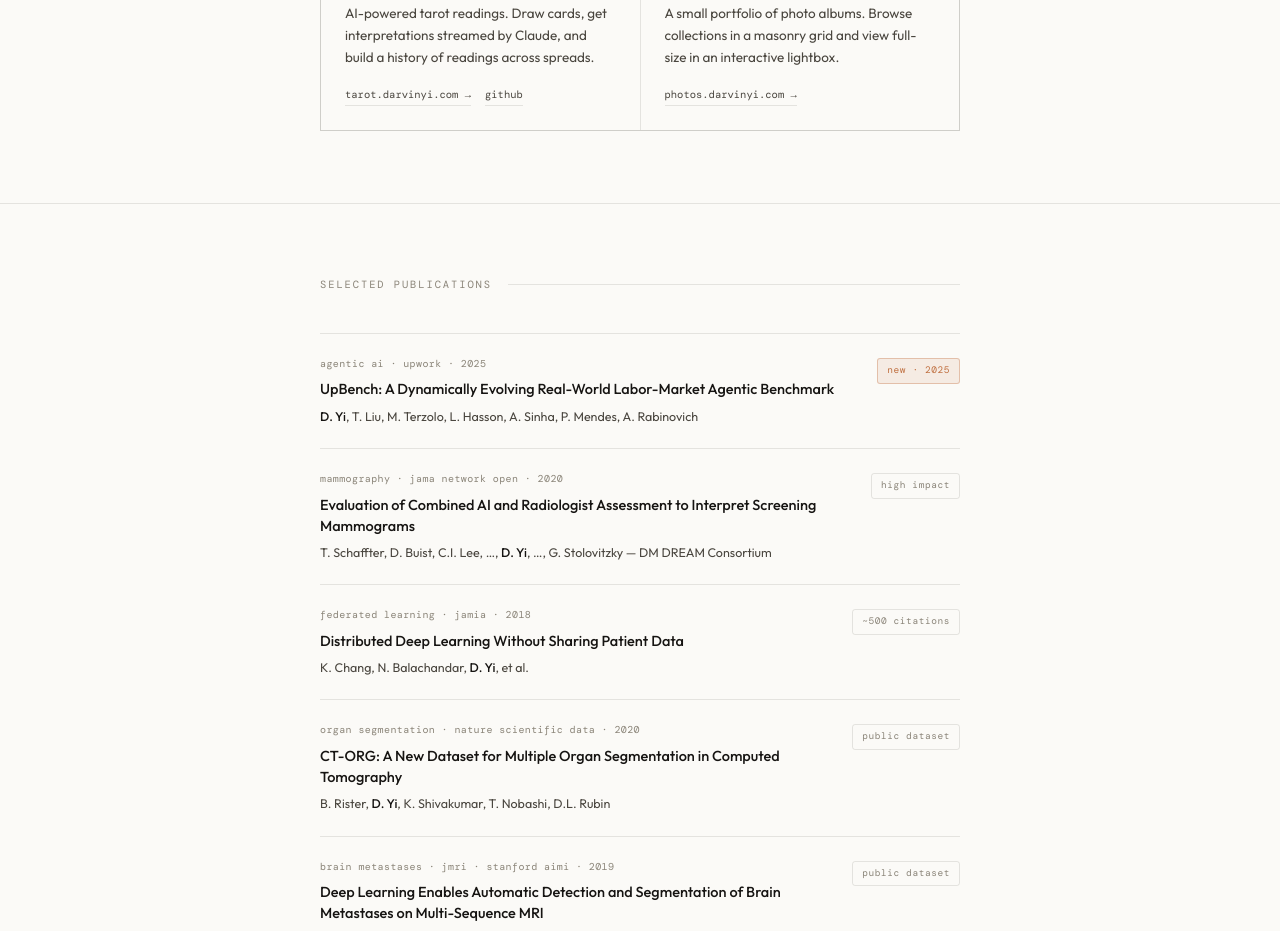
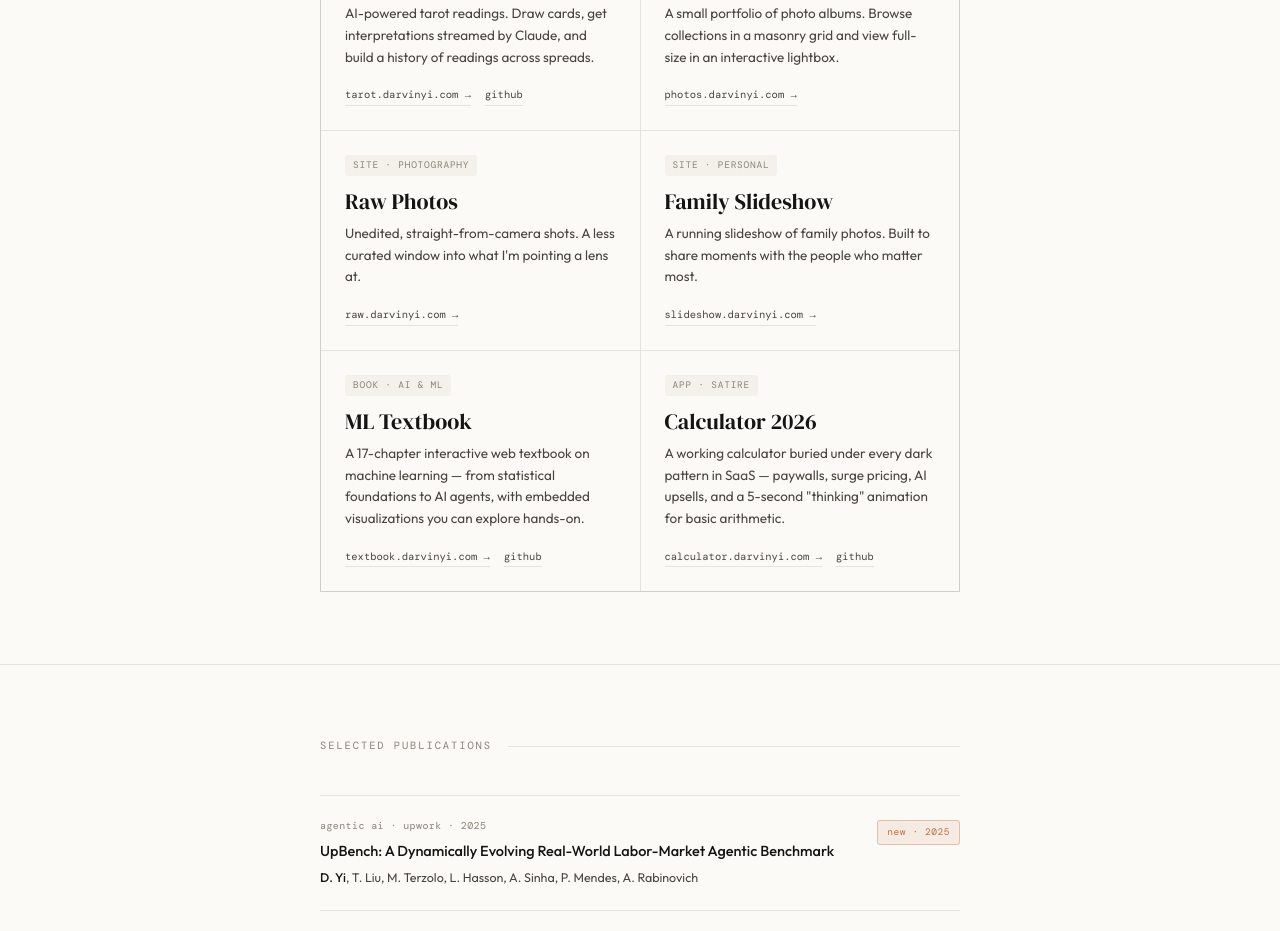
Before and after one commit to yidarvin/darvinyi-home, a plain HTML site: page darvinyi/index.html in a window 1280 px wide. Shown: the part 1893-2824 px from the top of the page. Drawn offline with nearby package versions, Linux system fonts and the light colour scheme; a web font is replaced by a local one.

Commit message:
added projects for calculator and textbook

```diff
--- a/darvinyi/index.html
+++ b/darvinyi/index.html
@@ -344,6 +344,44 @@
             </div>
           </article>
 
+          <article class="proj">
+            <span class="tag">site · photography</span>
+            <h3>Raw Photos</h3>
+            <p>Unedited, straight-from-camera shots. A less curated window into what I'm pointing a lens at.</p>
+            <div class="proj-foot">
+              <a href="https://raw.darvinyi.com" target="_blank" rel="noopener noreferrer">raw.darvinyi.com →</a>
+            </div>
+          </article>
+
+          <article class="proj">
+            <span class="tag">site · personal</span>
+            <h3>Family Slideshow</h3>
+            <p>A running slideshow of family photos. Built to share moments with the people who matter most.</p>
+            <div class="proj-foot">
+              <a href="https://slideshow.darvinyi.com" target="_blank" rel="noopener noreferrer">slideshow.darvinyi.com →</a>
+            </div>
+          </article>
+
+          <article class="proj">
+            <span class="tag">book · ai &amp; ml</span>
+            <h3>ML Textbook</h3>
+            <p>A 17-chapter interactive web textbook on machine learning — from statistical foundations to AI agents, with embedded visualizations you can explore hands-on.</p>
+            <div class="proj-foot">
+              <a href="https://textbook.darvinyi.com" target="_blank" rel="noopener noreferrer">textbook.darvinyi.com →</a>
+              <a href="https://github.com/yidarvin/darvinyi-textbook" target="_blank" rel="noopener noreferrer">github</a>
+            </div>
+          </article>
+
+          <article class="proj">
+            <span class="tag">app · satire</span>
+            <h3>Calculator 2026</h3>
+            <p>A working calculator buried under every dark pattern in SaaS — paywalls, surge pricing, AI upsells, and a 5-second "thinking" animation for basic arithmetic.</p>
+            <div class="proj-foot">
+              <a href="https://calculator.darvinyi.com" target="_blank" rel="noopener noreferrer">calculator.darvinyi.com →</a>
+              <a href="https://github.com/yidarvin/darvinyi-calculator" target="_blank" rel="noopener noreferrer">github</a>
+            </div>
+          </article>
+
         </div>
       </div>
     </section>
```
